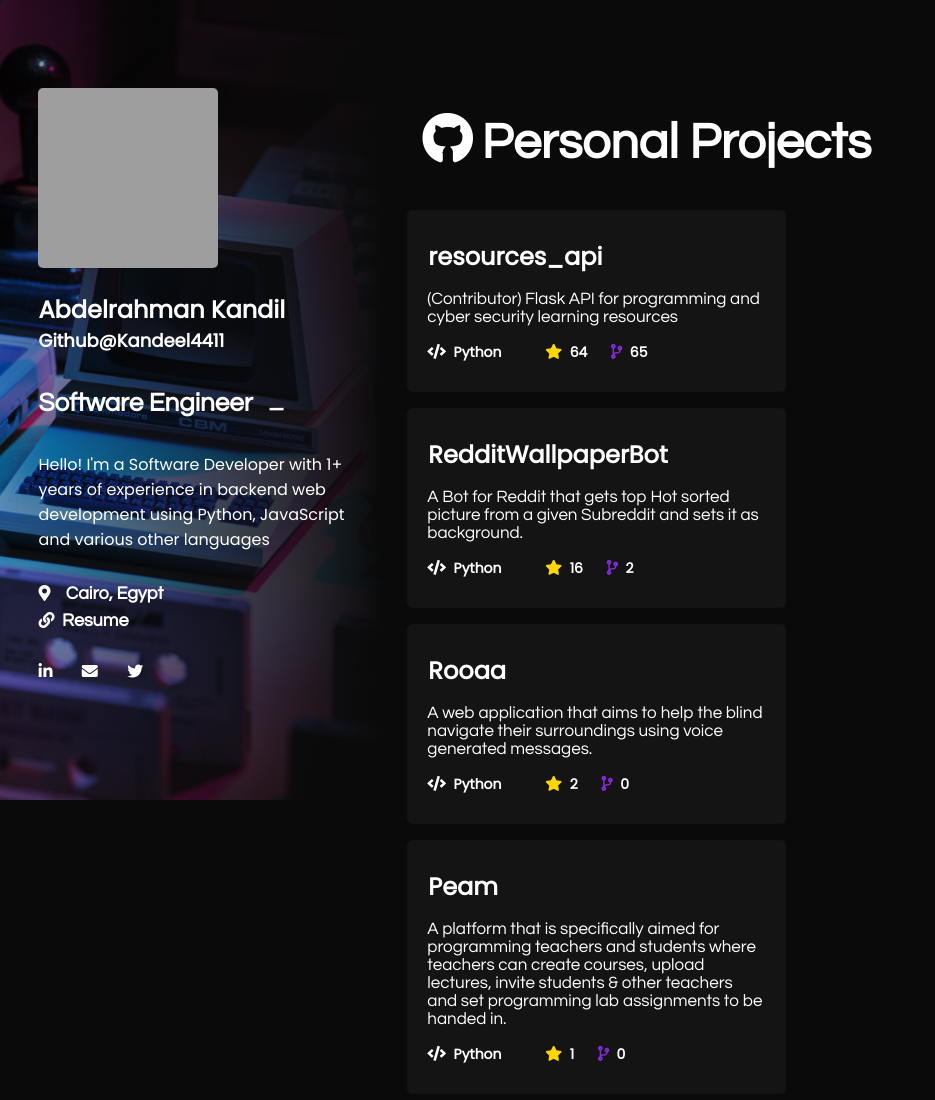
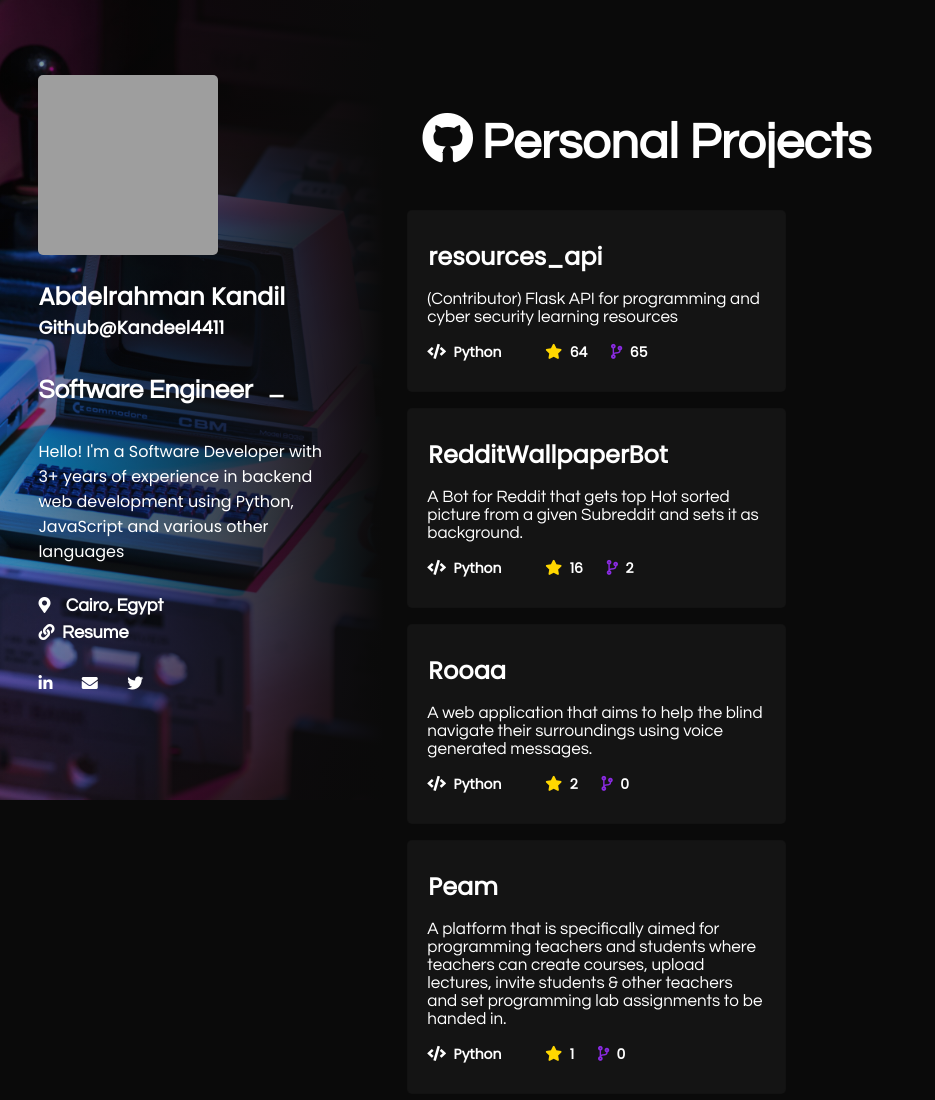
Before and after one commit to Kandeel4411/akandeel, a plain HTML site: page index.html in a window 1280 px wide. Shown: the top 1100 px of the page, without its empty margins (0-935 px from the left). Drawn offline with nearby package versions, Linux system fonts and the light colour scheme; grey boxes are pictures that could not be loaded; a script that the page names is missing.

Commit message:
Update index.html

```diff
--- a/index.html
+++ b/index.html
@@ -27,7 +27,7 @@
       <span id="text">Software Engineer</span>
       <div class="console-underscore" id="console">_</div>
     </div>
-    <div style="font-weight: normal;"> Hello! I'm a Software Developer with 1+ years of experience in backend web development using Python, JavaScript and various other languages</div>
+    <div style="font-weight: normal;"> Hello! I'm a Software Developer with 3+ years of experience in backend web development using Python, JavaScript and various other languages</div>
     <div id="about">
       <span style="display: none;"><i class="fas fa-users"></i> &nbsp; null</span>
       <span style="display: none;"><i class="fas fa-envelope"></i> &nbsp; null</span>
```
